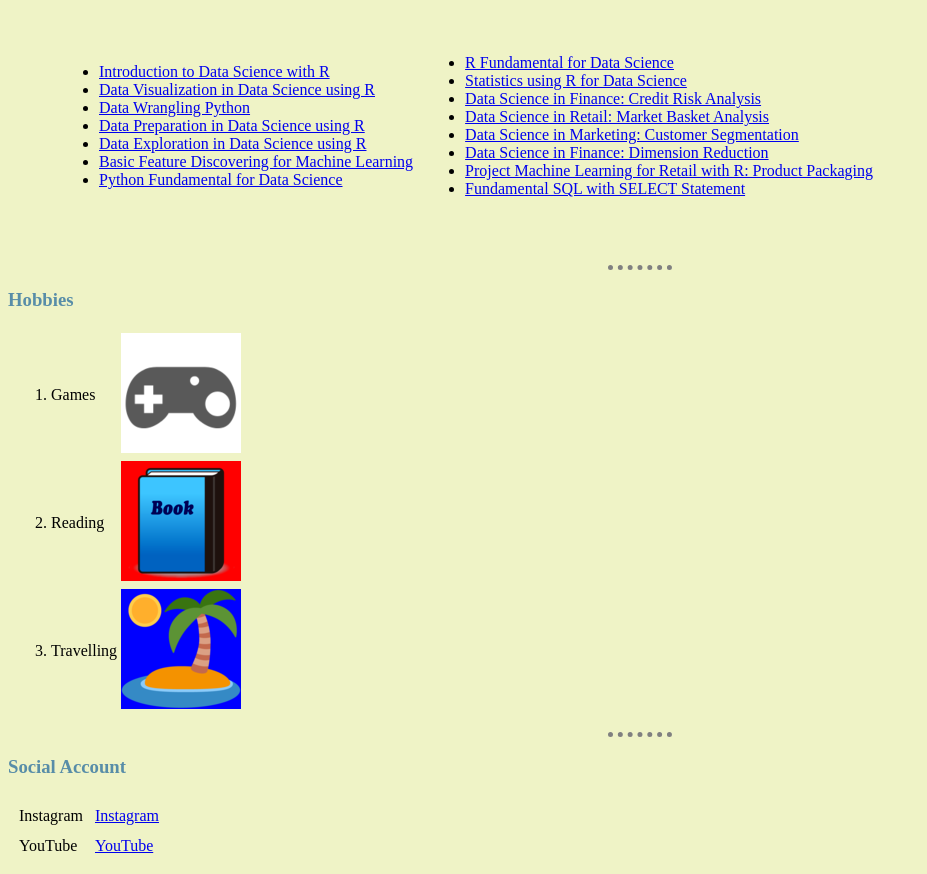
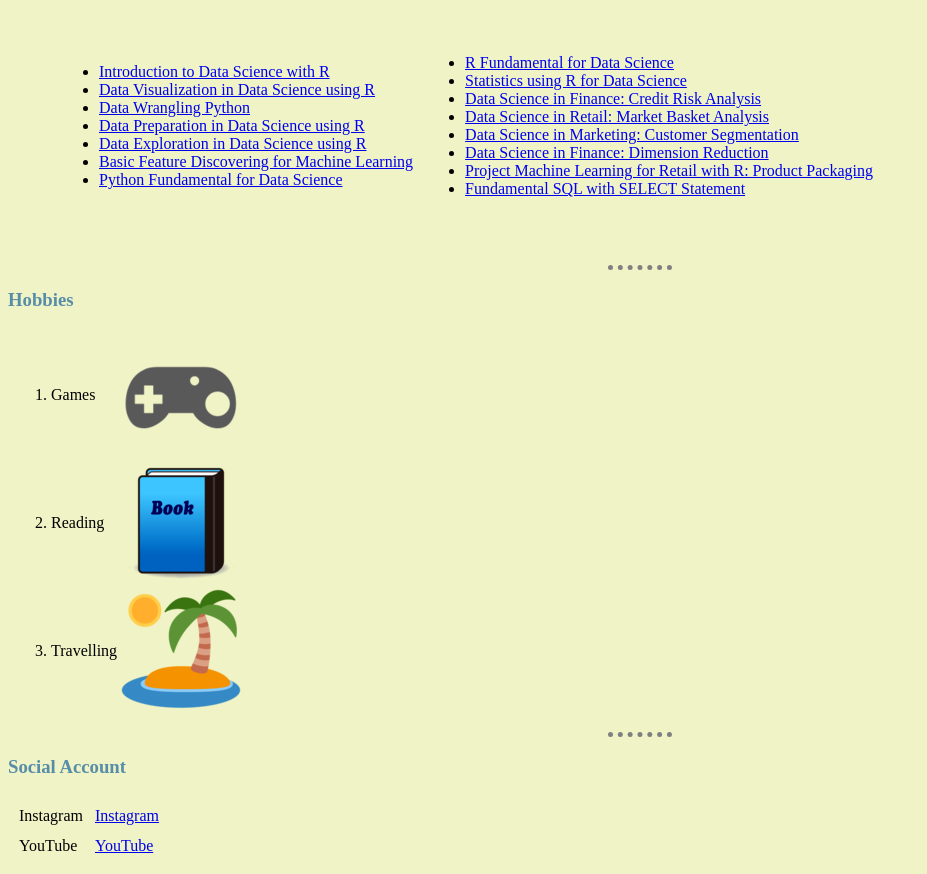
Before and after one commit to reinalseifer/CV, a plain HTML site: page index.html in a window 1280 px wide. Shown: the part 423-1297 px from the top of the page, without its empty margins (0-927 px from the left). Drawn offline with Linux system fonts and the light colour scheme.

Commit message:
Add files via upload

```diff
--- a/css/styles.css
+++ b/css/styles.css
@@ -12,18 +12,4 @@ hr {
   h1{color: #588da8}
   h3{color: #588da8}
 
-  img:hover {
-    background-color: gold;
-}
-    .Book {
-      background-color: red;
-    }
-
-    .Game {
-      background-color: white;
-    }
-
-    .Travel {
-      background-color: blue;
-    }
   p{font-family: adobe-garamond-pro,HelveticaNeue-Light,"Helvetica Neue Light","Helvetica Neue",Helvetica,Arial,"Lucida Grande",sans-serif;}
```
